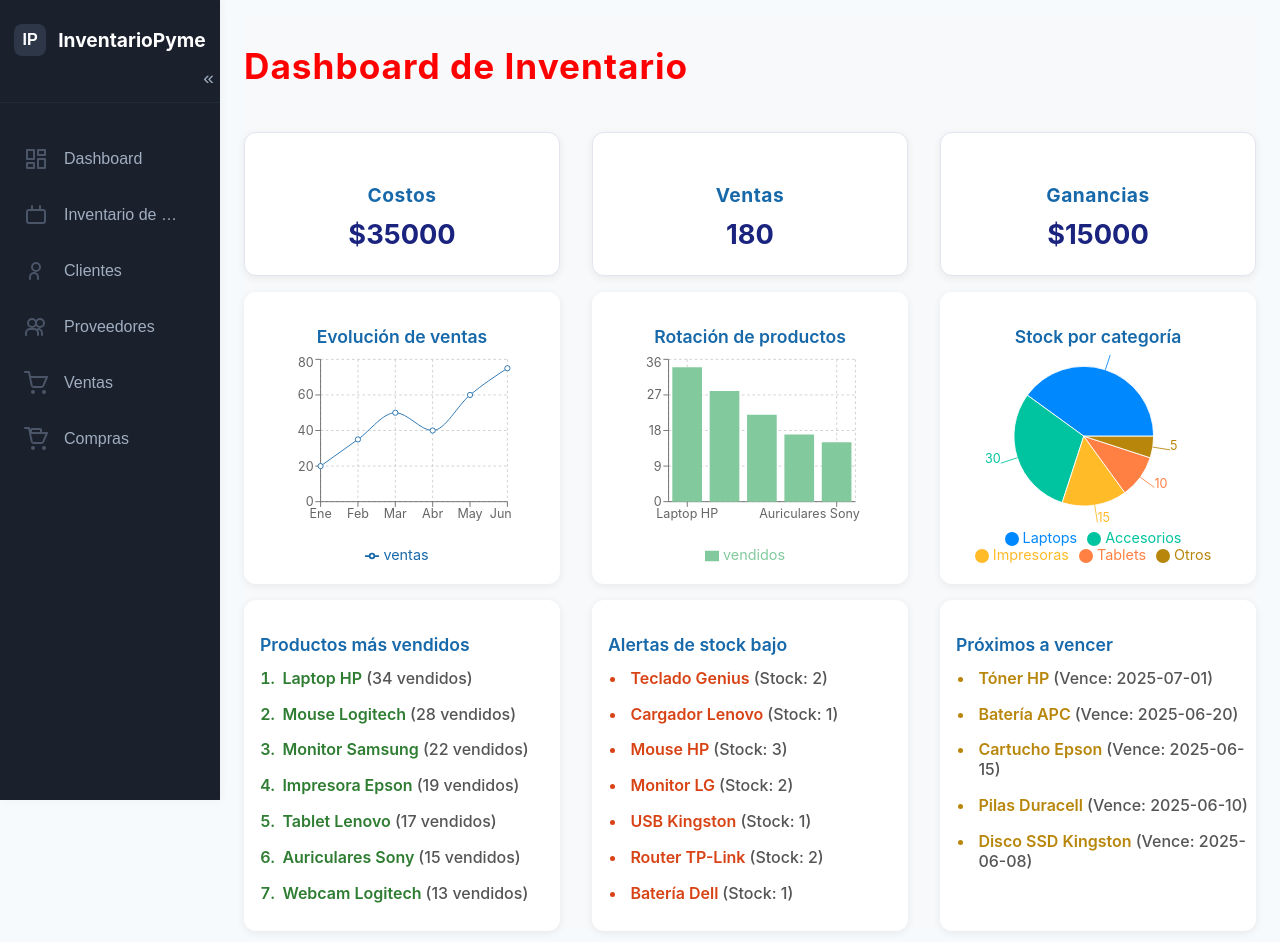
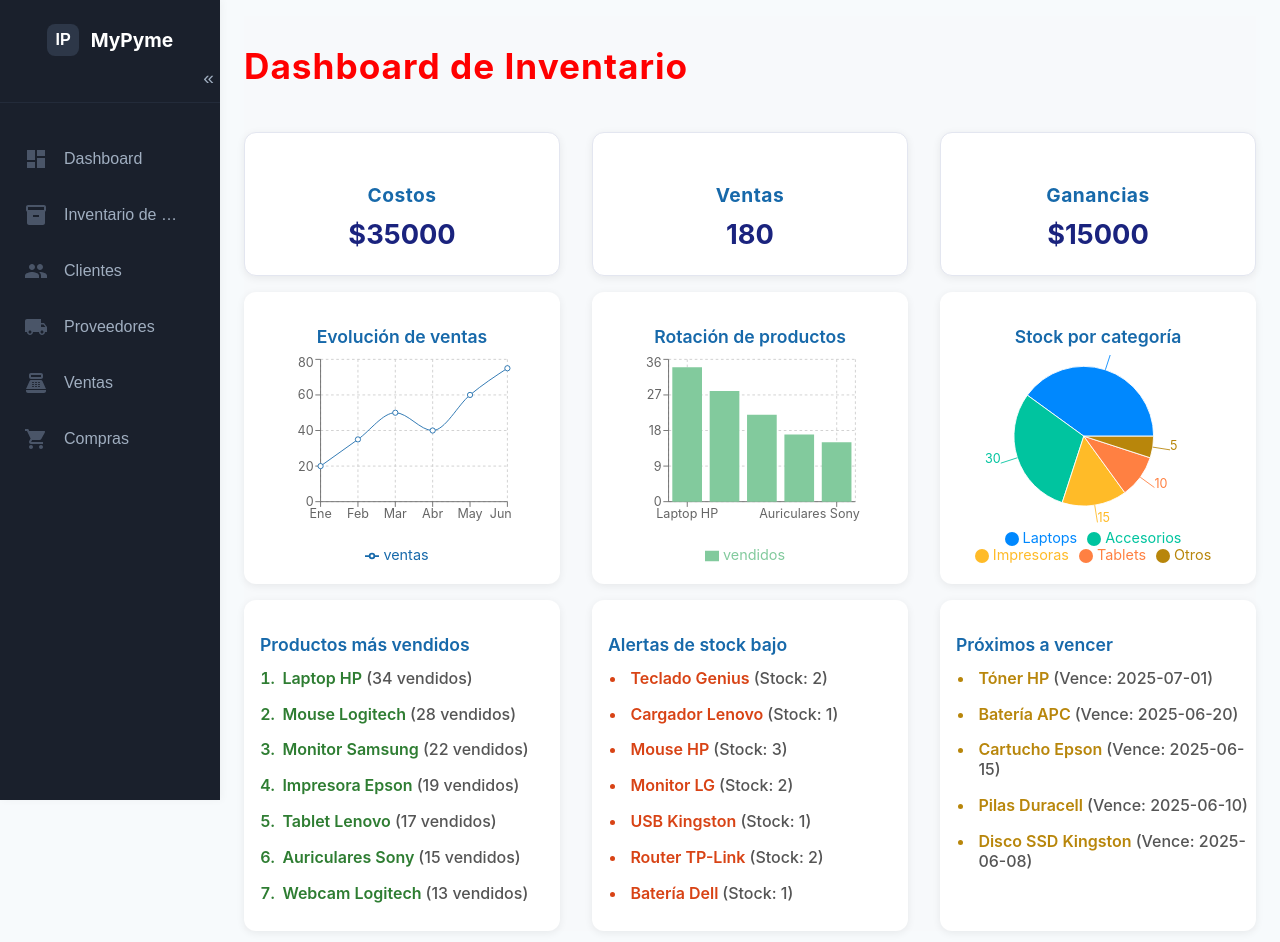
Before and after one commit to Panda2609/my-pyme, a React (Create React App) app: page / in a window 1280 px wide. Shown: the top 942 px of the page. Built offline with nearby package versions, Linux system fonts and the light colour scheme.

Commit message:
Cambio de iconos por los de react-icons

```diff
--- a/src/components/Sidebar.jsx
+++ b/src/components/Sidebar.jsx
@@ -1,5 +1,6 @@
 import React, { useState } from 'react';
 import '../styles/Sidebar.css';
+import { MdDashboard, MdInventory2, MdPeople, MdLocalShipping, MdPointOfSale, MdShoppingCart } from 'react-icons/md';
 
 const Sidebar = ({ onMenuClick }) => {
   const [collapsed, setCollapsed] = useState(false);
@@ -14,7 +15,7 @@ const Sidebar = ({ onMenuClick }) => {
               <text x="16" y="21" textAnchor="middle" fill="#fff" fontSize="16" fontFamily="Arial" fontWeight="bold">IP</text>
             </svg>
           </span>
-          {!collapsed && <span className="logo-text">InventarioPyme</span>}
+          {!collapsed && <span className="logo-text">MyPyme</span>}
         </div>
         <button className="sidebar-toggle" onClick={() => setCollapsed(!collapsed)} title="Expandir/Colapsar">
           <span>{collapsed ? '»' : '«'}</span>
@@ -24,63 +25,42 @@ const Sidebar = ({ onMenuClick }) => {
 
         <button className="sidebar-menu-item" tabIndex={0} onClick={() => onMenuClick('dashboard')}>
           <span className="menu-icon">
-            <svg width="24" height="24" fill="none" stroke="#4A5568" strokeWidth="2" strokeLinecap="round" strokeLinejoin="round" viewBox="0 0 24 24"><rect x="3" y="3" width="7" height="9"/><rect x="14" y="3" width="7" height="5"/><rect x="14" y="12" width="7" height="9"/><rect x="3" y="16" width="7" height="5"/></svg>
+            <MdDashboard size={24} color="#4A5568" />
           </span>
           {!collapsed && <span className="menu-text">Dashboard</span>}
         </button>
 
         <button className="sidebar-menu-item" tabIndex={0} onClick={() => onMenuClick('inventario')}>
           <span className="menu-icon">
-            <svg width="24" height="24" fill="none" stroke="#4A5568" strokeWidth="2" strokeLinecap="round" strokeLinejoin="round" viewBox="0 0 24 24"><rect x="3" y="7" width="18" height="13" rx="2"/><path d="M16 3v4M8 3v4"/></svg>
+            <MdInventory2 size={24} color="#4A5568" />
           </span>
           {!collapsed && <span className="menu-text">Inventario de productos</span>}
         </button>
 
         <button className="sidebar-menu-item" tabIndex={0} onClick={() => onMenuClick('clientes')}>
           <span className="menu-icon">
-            {/* Icono de usuario */}
-            <svg width="24" height="24" fill="none" stroke="#4A5568" strokeWidth="2" strokeLinecap="round" strokeLinejoin="round" viewBox="0 0 24 24">
-              <circle cx="12" cy="8" r="4"/>
-              <path d="M6 20v-2a4 4 0 0 1 4-4h0a4 4 0 0 1 4 4v2"/>
-            </svg>
+            <MdPeople size={24} color="#4A5568" />
           </span>
           {!collapsed && <span className="menu-text">Clientes</span>}
         </button>
 
         <button className="sidebar-menu-item" tabIndex={0} onClick={() => onMenuClick('proveedores')}>
           <span className="menu-icon">
-            {/* Icono de proveedores */}
-            <svg width="24" height="24" fill="none" stroke="#4A5568" strokeWidth="2" strokeLinecap="round" strokeLinejoin="round" viewBox="0 0 24 24">
-              <circle cx="8" cy="8" r="4"/>
-              <circle cx="16" cy="8" r="4"/>
-              <path d="M2 20v-2a4 4 0 0 1 4-4h4a4 4 0 0 1 4 4v2"/>
-              <path d="M18 20v-2a4 4 0 0 0-4-4"/>
-            </svg>
+            <MdLocalShipping size={24} color="#4A5568" />
           </span>
           {!collapsed && <span className="menu-text">Proveedores</span>}
         </button>
 
         <button className="sidebar-menu-item" tabIndex={0} onClick={() => onMenuClick('ventas')}>
           <span className="menu-icon">
-            {/* Icono de ventas */}
-            <svg width="24" height="24" fill="none" stroke="#4A5568" strokeWidth="2" strokeLinecap="round" strokeLinejoin="round" viewBox="0 0 24 24">
-              <circle cx="9" cy="21" r="1"/>
-              <circle cx="20" cy="21" r="1"/>
-              <path d="M1 1h4l2.68 13.39a2 2 0 0 0 2 1.61h7.72a2 2 0 0 0 2-1.61L23 6H6"/>
-            </svg>
+            <MdPointOfSale size={24} color="#4A5568" />
           </span>
           {!collapsed && <span className="menu-text">Ventas</span>}
         </button>
 
         <button className="sidebar-menu-item" tabIndex={0} onClick={() => onMenuClick('compras')}>
           <span className="menu-icon">
-            {/* Icono de compras (carrito) */}
-            <svg width="24" height="24" fill="none" stroke="#4A5568" strokeWidth="2" strokeLinecap="round" strokeLinejoin="round" viewBox="0 0 24 24">
-              <circle cx="9" cy="21" r="1"/>
-              <circle cx="20" cy="21" r="1"/>
-              <path d="M1 1h4l2.68 13.39a2 2 0 0 0 2 1.61h7.72a2 2 0 0 0 2-1.61L23 6H6"/>
-              <path d="M7 6V3a1 1 0 0 1 1-1h8a1 1 0 0 1 1 1v3"/>
-            </svg>
+            <MdShoppingCart size={24} color="#4A5568" />
           </span>
           {!collapsed && <span className="menu-text">Compras</span>}
         </button>
```
Also changed, not shown: src/resources/market_icon.png (added).
